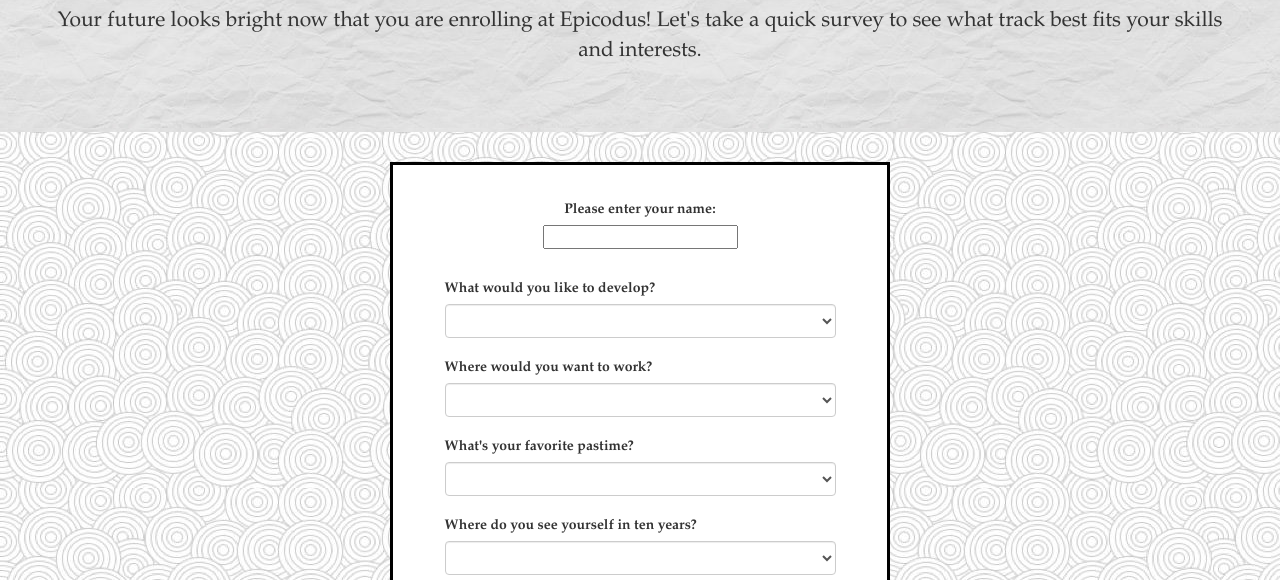
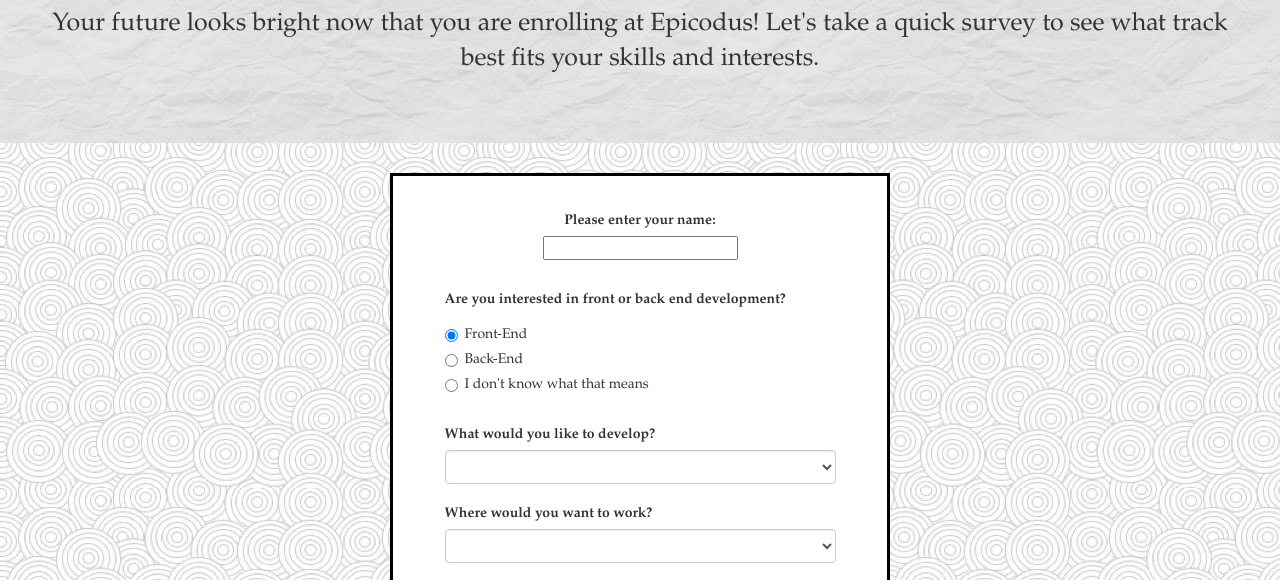
Before and after one commit to gpuett/track-suggester, a plain HTML site: page index.html in a window 1280 px wide. Shown: the part 212-792 px from the top of the page. Drawn offline with Linux system fonts and the light colour scheme.

Commit message:
Add radio button section.

```diff
--- a/css/styles.css
+++ b/css/styles.css
@@ -29,8 +29,8 @@
   background-image: url(../img/subtle.jpg);
 }
 
-.jumbotron p, h1 {
-  font-family: garamond;
+.jumbotron p {
+  font-size: 25px;
 }
 
 .container {
--- a/index.html
+++ b/index.html
@@ -19,6 +19,26 @@
             <label for="name">Please enter your name:</label><br>
             <input id="name" type="text"><br>
           </div>
+          <label for="radio">Are you interested in front or back end development?</label>
+          <div class="radio">
+            <label>
+              <input type="radio" name="code" value="front" checked>
+              Front-End
+            </label>
+          </div>
+          <div class="radio">
+            <label>
+              <input type="radio" name="code" value="back">
+              Back-End
+            </label>
+          </div>
+          <div class="radio">
+            <label>
+              <input type="radio" name="code" value="idk">
+              I don't know what that means
+            </label>
+          </div>
+          <br>
           <label for="develop">What would you like to develop?</label>
           <select class="form-control" id="develop">
             <option value="0"></option>
--- a/js/scripts.js
+++ b/js/scripts.js
@@ -8,12 +8,13 @@ $(document).ready(function(){
     var q3 = parseInt($("#pastime").val());
     var q4 = parseInt($("#tenyears").val());
     var q5 = parseInt($("#describe").val());
+    var code = $("input:radio[name=code]:checked").val();
     var result = q1 + q2 + q3 + q4 + q5
       if (q1 === 0 || q2 === 0 || q3 ===0 || q4 === 0 || q5 === 0 || name === "") {
         $(".error").show();
-    } else if ((result <= 6) && (q3 === 1)) {
+    } else if ((result <= 6) && (q3 === 1) && (code === "back") ) {
         $(".android").show();
-    } else if ((q4 = 3) || (result > 10)) {
+    } else if ((q4 = 3) || (result > 10 && code === "back")) {
         $(".net").show();
     } else if (result <=10) {
         $(".react").show();
```
